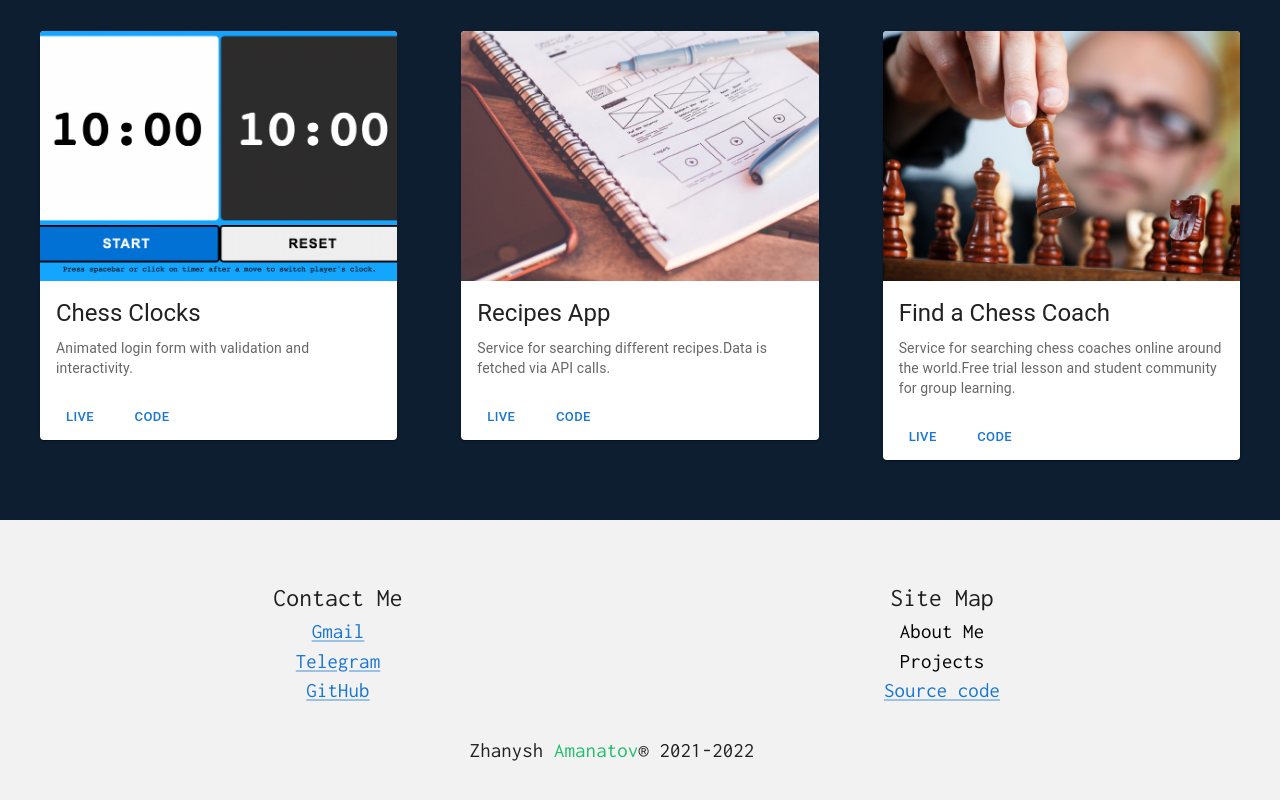
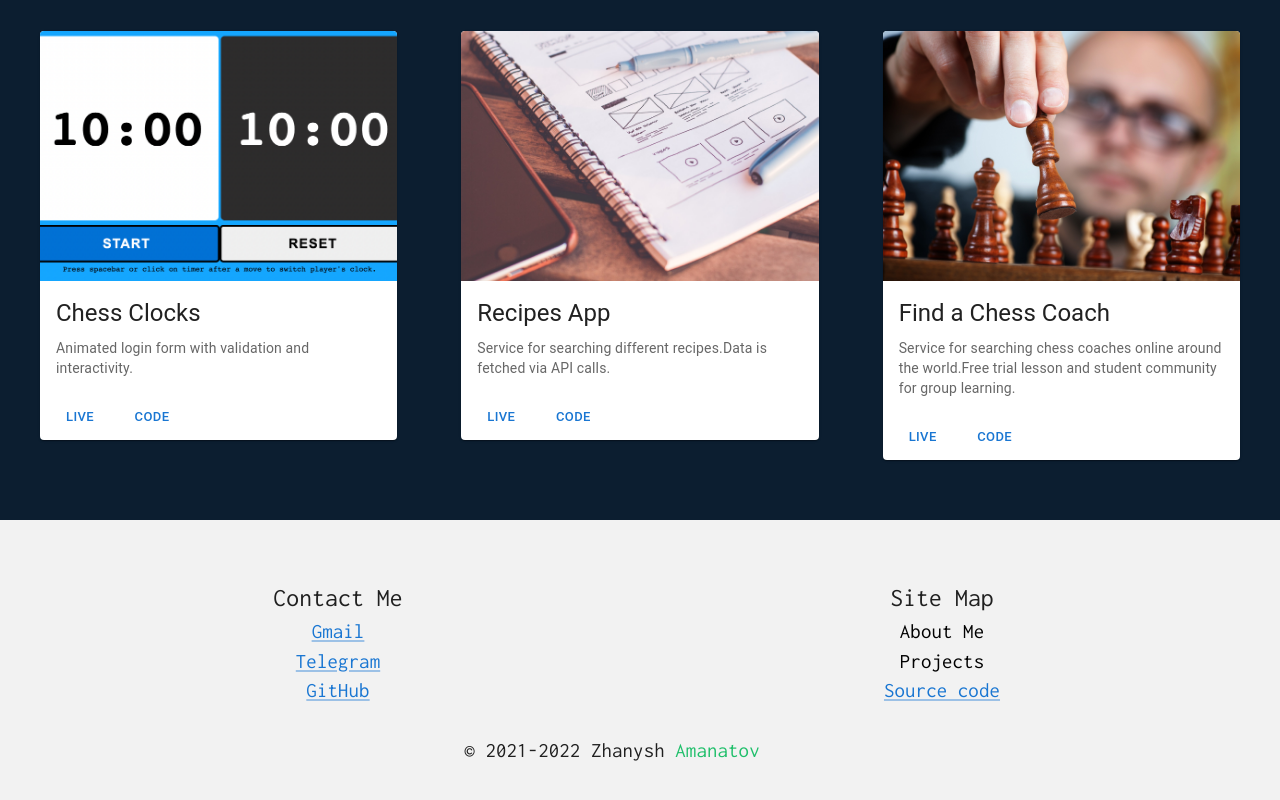
Before and after one commit to Zhanysh-Amanatov/Personal-Website, a React (Create React App) app: page / in a window 1280 px wide. Shown: the part 1425-2225 px from the top of the page. Built offline with nearby package versions, Linux system fonts and the light colour scheme; a web font is replaced by a local one.

Commit message:
Added copyright ymbol

```diff
--- a/src/components/Footer.js
+++ b/src/components/Footer.js
@@ -105,8 +105,8 @@ export default function Footer() {
               </Box>
             </Grid>
             <Box className={classes.logo}>
-              Zhanysh <span className={classes.colorLastName}>Amanatov</span>
-              &reg; 2021-{new Date().getFullYear()}
+            &#169; 2021-{new Date().getFullYear()} Zhanysh <span className={classes.colorLastName}>Amanatov</span>
+
             </Box>
           </Grid>
         </Container>
```
